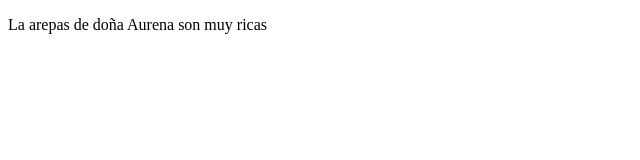
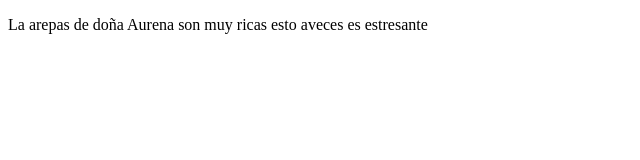
Before and after one commit to SantaigoPuentes/secretUwu, a plain HTML site: page index.html in a window 1280 px wide. Shown: the whole page, without its empty margins (0-640 px from the left). Drawn offline with Linux system fonts and the light colour scheme.

Commit message:
cambios a arepas

```diff
--- a/index.html
+++ b/index.html
@@ -7,6 +7,6 @@
     <title>arepas</title>
 </head>
 <body>
-    <p> La arepas de doña Aurena son muy ricas</p>
+    <p> La arepas de doña Aurena son muy ricas esto aveces es estresante</p>
 </body>
 </html>
```
